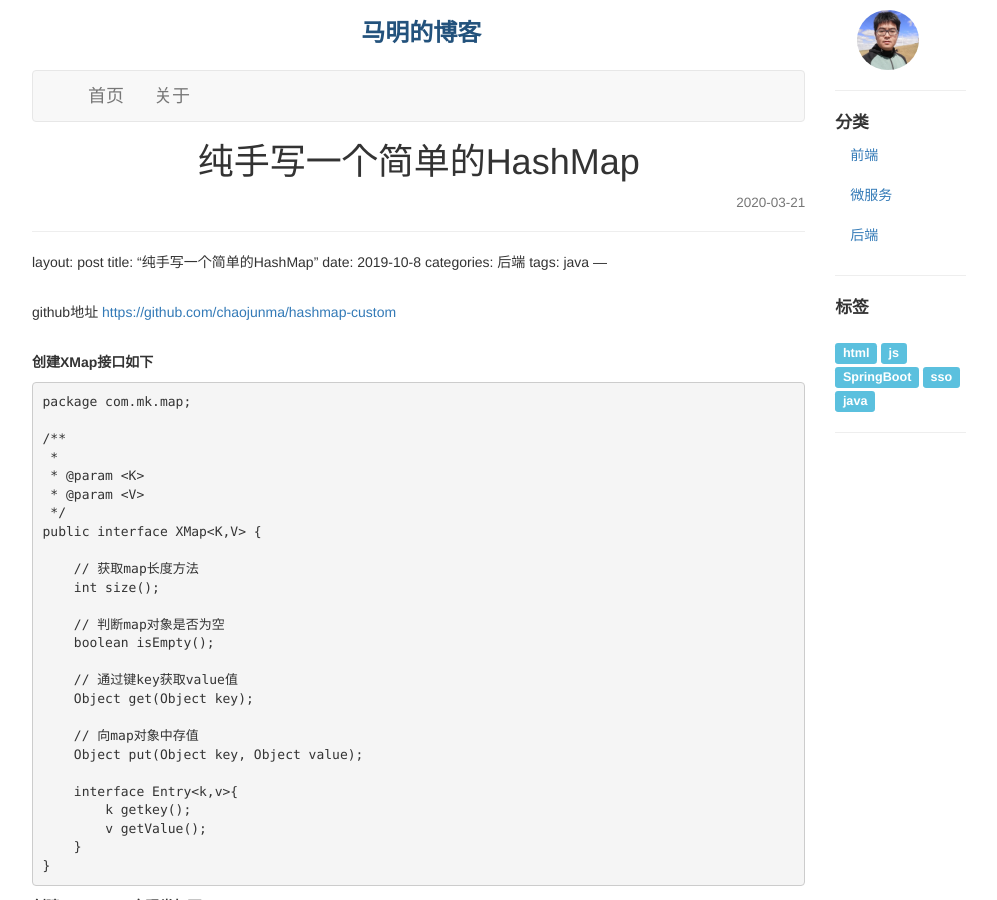
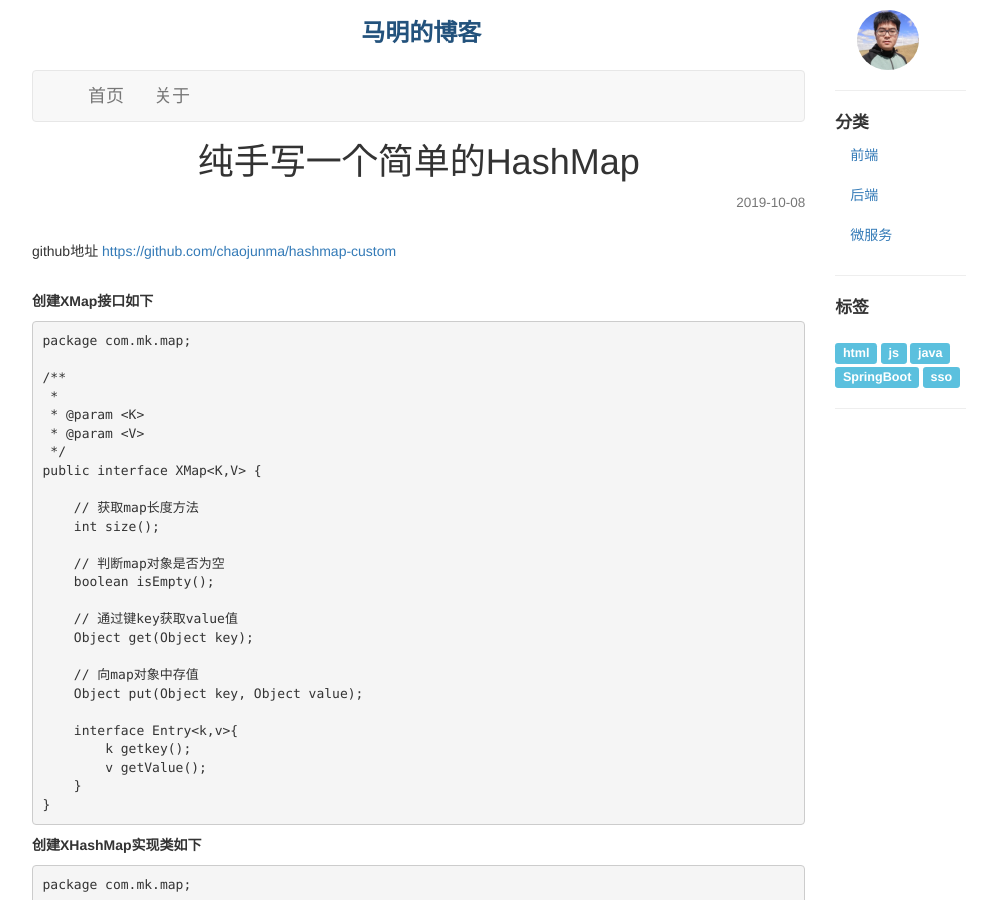
Before and after one commit to chaojunma/chaojunma.github.io, a Jekyll site: the page built from _posts/2019-10-8-纯手写一个简单的HashMap.md, in a window 1280 px wide and 900 px high. Shown: the whole window, without its empty margins (141-1138 px from the left). Built offline with Jekyll 4.4.1, drawn with Linux system fonts in a browser that asks for light colours.

Commit message:
修改内容

```diff
--- a/_posts/2019-10-8-纯手写一个简单的HashMap.md
+++ b/_posts/2019-10-8-纯手写一个简单的HashMap.md
@@ -1,12 +1,3 @@
----
-layout: post
-title: "纯手写一个简单的HashMap"
-date: 2020-3-21
-categories: 后端
-tags: java
----
-
-
 ---
 layout: post
 title: "纯手写一个简单的HashMap"
@@ -14,6 +5,8 @@
 categories: 后端
 tags: java
 ---
+
+
 
 
 <div style="margin:30px 0px;">
```
